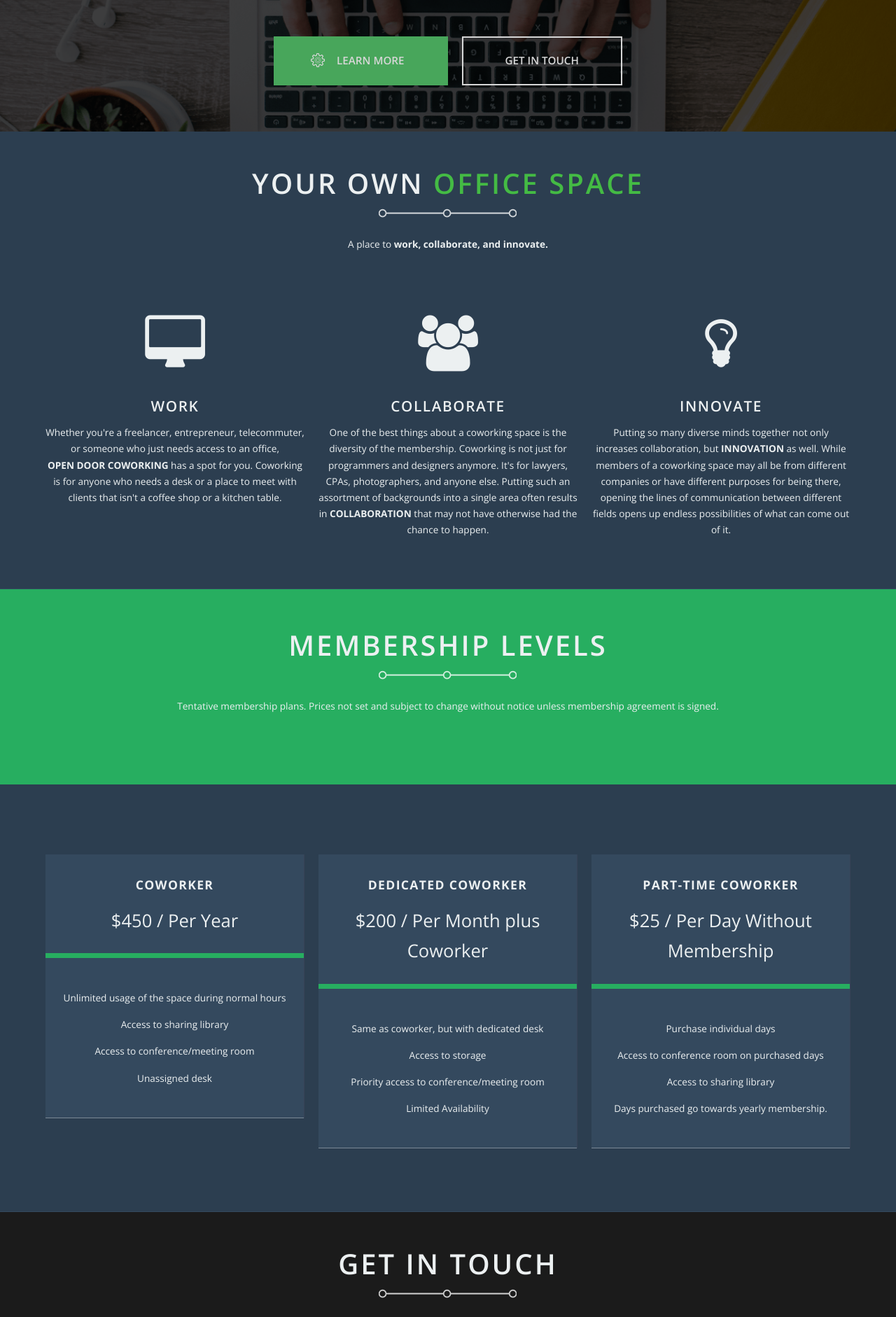
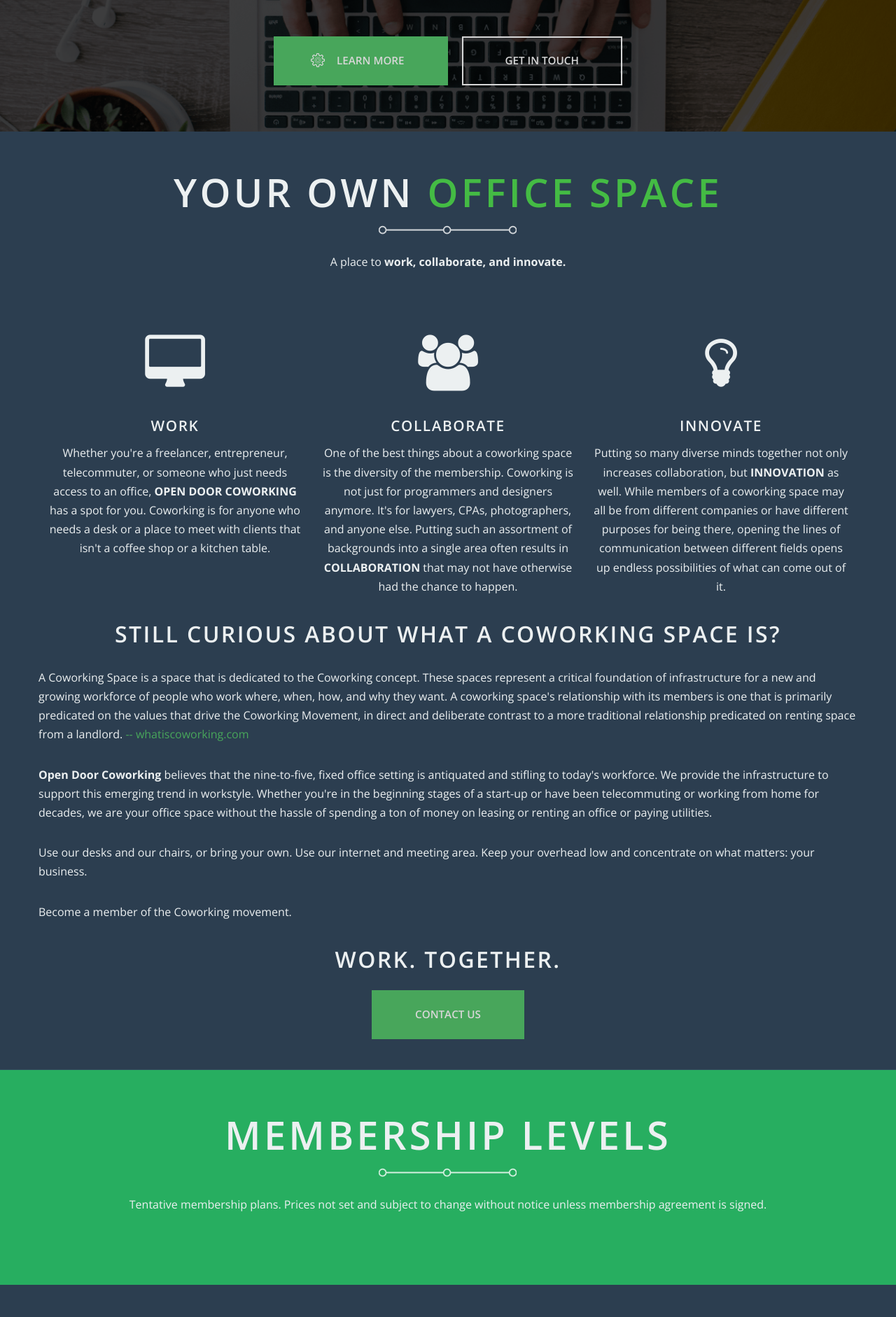
Before and after one commit to JDDoesDev/tlp, a PHP site: page / in a window 1280 px wide. Shown: the part 472-2354 px from the top of the page at 70% size. Run offline with PHP 8.4, Linux system fonts and the light colour scheme; some libraries are stand-ins or nearby versions.

Commit message:
adding more copy

```diff
--- a/css/style.css
+++ b/css/style.css
@@ -66,7 +66,7 @@ ol,ul {
 p {
   text-align: left;
   margin-bottom: 30px;
-  font-size: .85em;
+  font-size: 1em;
 }
 
 
@@ -98,8 +98,9 @@ h2 {
   letter-spacing: .075em;
   text-transform: uppercase;
   line-height: 1.5;
-  font-size: 2.5em;
+  font-size: 2em;
   margin-bottom: 25px;
+  text-align: center;
 }
 
 h3 {
@@ -109,6 +110,7 @@ h3 {
   line-height: 1.5;
   font-size: 2em;
   margin-bottom: 20px;
+  text-align: center;
 }
 
 h4 {
@@ -690,7 +692,7 @@ background: #FFFFFF !important;
   border-right: 1px solid rgba(56,66,86,0.81);
 }
 
-.pricing-section .preice {
+.pricing-section .price {
   font-weight: 300;
   font-size: 1.6em;
 }
@@ -989,3 +991,7 @@ top: 1px;
     margin-top: -75px;
   }
 }
+
+#learn {
+  text-align: center;
+}
--- a/index.html
+++ b/index.html
@@ -81,10 +81,18 @@
       }
     </script>
     <script>
-  (function(i,s,o,g,r,a,m){i['GoogleAnalyticsObject']=r;i[r]=i[r]||function(){
-  (i[r].q=i[r].q||[]).push(arguments)},i[r].l=1*new Date();a=s.createElement(o),
-  m=s.getElementsByTagName(o)[0];a.async=1;a.src=g;m.parentNode.insertBefore(a,m)
-  })(window,document,'script','//www.google-analytics.com/analytics.js','ga');
+      (function(i, s, o, g, r, a, m) {
+        i['GoogleAnalyticsObject'] = r;
+        i[r] = i[r] ||
+        function() {
+          (i[r].q = i[r].q || []).push(arguments)
+        }, i[r].l = 1 * new Date();
+        a = s.createElement(o),
+        m = s.getElementsByTagName(o)[0];
+        a.async = 1;
+        a.src = g;
+        m.parentNode.insertBefore(a, m)
+      })(window, document, 'script', '//www.google-analytics.com/analytics.js', 'ga');
 
       ga('create', 'UA-69195133-1', 'auto');
       ga('send', 'pageview');
@@ -164,7 +172,9 @@
               <div class="center-fix">
                 <h1 class="underline animated fadeInDown">OPEN <strong>DOOR</strong> COWORKING</h1>
                 <h4 class="animated fadeInUp delay-05s" style="margin-bottom: 50px;">Work. <strong class="green">Together.</strong></h4>
-                <p>Coming soon to LaPorte, Indiana, a coworking space for everyone.  Not sure what coworking is?  <a href="#contact">Ask us.</a></p>
+                <p>
+                  Coming soon to LaPorte, Indiana, a coworking space for everyone.  Not sure what coworking is? <a href="#contact">Ask us.</a>
+                </p>
                 <a class="button animated fadeInUp delay-1s first" href="index.html#learn"onclick="ga('send', 'event', 'button', 'Click', 'Learn');"><span><i class="cogelegance-icons-"></i></span>Learn More</a><a class="button border animated fadeInUp delay-1s" href="index.html#contact" onclick="ga('send', 'event', 'Button', 'Click', 'contact');">Get in Touch</a>
               </div>
             </div>
@@ -186,7 +196,7 @@
 
             <div class="center">
 
-              <h2 class="underline">YOUR OWN <span class="green">OFFICE SPACE</span></h2>
+              <h1 class="underline">YOUR OWN <span class="green">OFFICE SPACE</span></h1>
 
               <p>
                 A place to <strong> work, collaborate, and innovate.</strong>
@@ -202,7 +212,8 @@
 
                 <h4 class="icons-heading">WORK</h4>
 
-                  <p>Whether you're a freelancer, entrepreneur, telecommuter, or someone who just needs access to an office, <strong>OPEN&nbsp;DOOR&nbsp;COWORKING</strong> has a spot for you.  Coworking is for anyone who needs a desk or a place to meet with clients that isn't a coffee shop or a kitchen table.
+                <p>
+                  Whether you're a freelancer, entrepreneur, telecommuter, or someone who just needs access to an office, <strong>OPEN&nbsp;DOOR&nbsp;COWORKING</strong> has a spot for you.  Coworking is for anyone who needs a desk or a place to meet with clients that isn't a coffee shop or a kitchen table.
                 </p>
 
               </div>
@@ -241,6 +252,15 @@
 
             </div>
 
+            <h2>Still curious about what a coworking space is?</h2>
+            <p>A Coworking Space is a space that is dedicated to the Coworking concept. These spaces represent a critical foundation of infrastructure for a new and growing workforce of people who work where, when, how, and why they want. A coworking space's relationship with its members is one that is primarily predicated on the values that drive the Coworking Movement, in direct and deliberate contrast to a more traditional relationship predicated on renting space from a landlord. <a class="citation" href="//whatiscoworking.com"> -- whatiscoworking.com</a></p>
+            <p><strong>Open Door Coworking</strong> believes that the nine-to-five, fixed office setting is antiquated and stifling to today's workforce. We provide the infrastructure to support this emerging trend in workstyle. Whether you're in the beginning stages of a start-up or have been telecommuting or working from home for decades, we are your office space without the hassle of spending a ton of money on leasing or renting an office or paying utilities.</p>
+            <p>Use our desks and our chairs, or bring your own.  Use our internet and meeting area.  Keep your overhead low and concentrate on what matters: your business.</p>
+            <p>
+              Become a member of the Coworking movement.
+            </p>
+            <h3>Work.  Together.</h3>
+            <a href="#contact" class="button" onclick="ga('send', 'event', 'button', 'Click', 'learn contact');">Contact us</a>
           </div>
 
         </div>
@@ -248,7 +268,6 @@
       </div>
 
     </div>
-
 
     <!--///////////////////////////////////////////////////////
 
@@ -262,7 +281,7 @@
 
         <div class="center">
 
-          <h2 class="underline">MEMBERSHIP LEVELS</h2>
+          <h1 class="underline">MEMBERSHIP LEVELS</h1>
 
           <p>
             Tentative membership plans.  Prices not set and subject to change without notice unless membership agreement is signed.
@@ -288,8 +307,7 @@
 
                 <h3>COWORKER</h3>
 
-                <span class="preice">$450 / Per Year</span>
-
+                <span class="price">$450 / Per Year</span>
               </div>
 
               <div class="pricing-content">
@@ -328,7 +346,7 @@
 
                 <h3>DEDICATED COWORKER</h3>
 
-                <span class="preice">$200 / Per Month plus Coworker</span>
+                <span class="price">$200 / Per Month plus Coworker</span>
 
               </div>
 
@@ -368,7 +386,7 @@
 
                 <h3>PART-TIME COWORKER</h3>
 
-                <span class="preice">$25 / Per Day Without Membership</span>
+                <span class="price">$25 / Per Day Without Membership</span>
 
               </div>
 
@@ -425,7 +443,7 @@
           <div class="w-container wrap">
 
             <div class="center">
-              <h2 class="underline">GET IN TOUCH</h2>
+              <h1 class="underline">GET IN TOUCH</h1>
               <p>
                 Interested in joining <strong>OPEN DOOR COWORKING</strong> or have other questions?
                 <br/>
```
Lines whose indentation alone changed are shown as unchanged.
